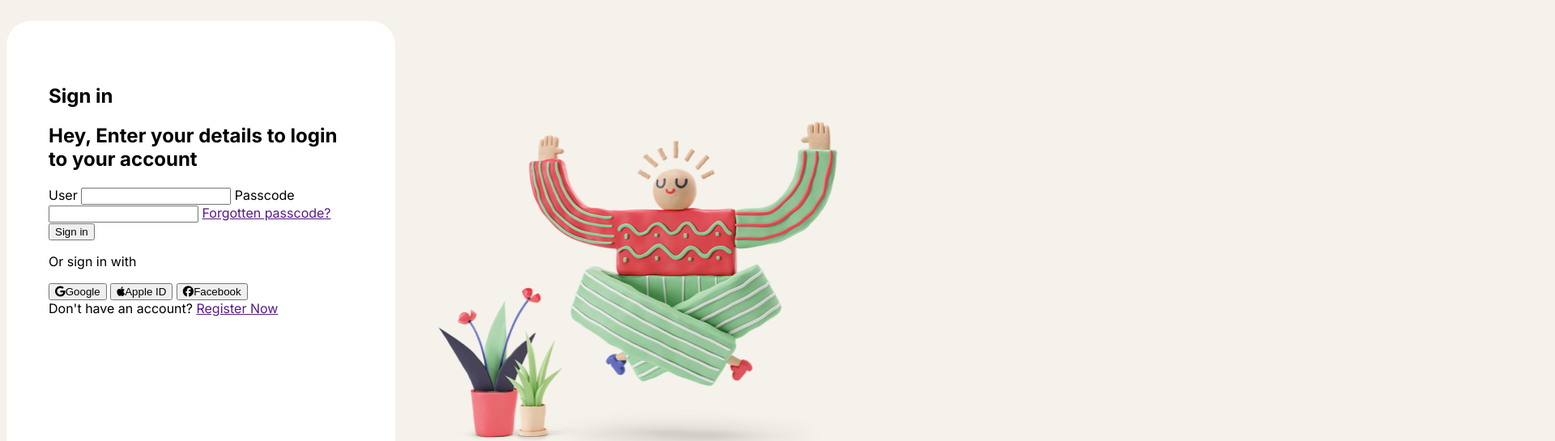
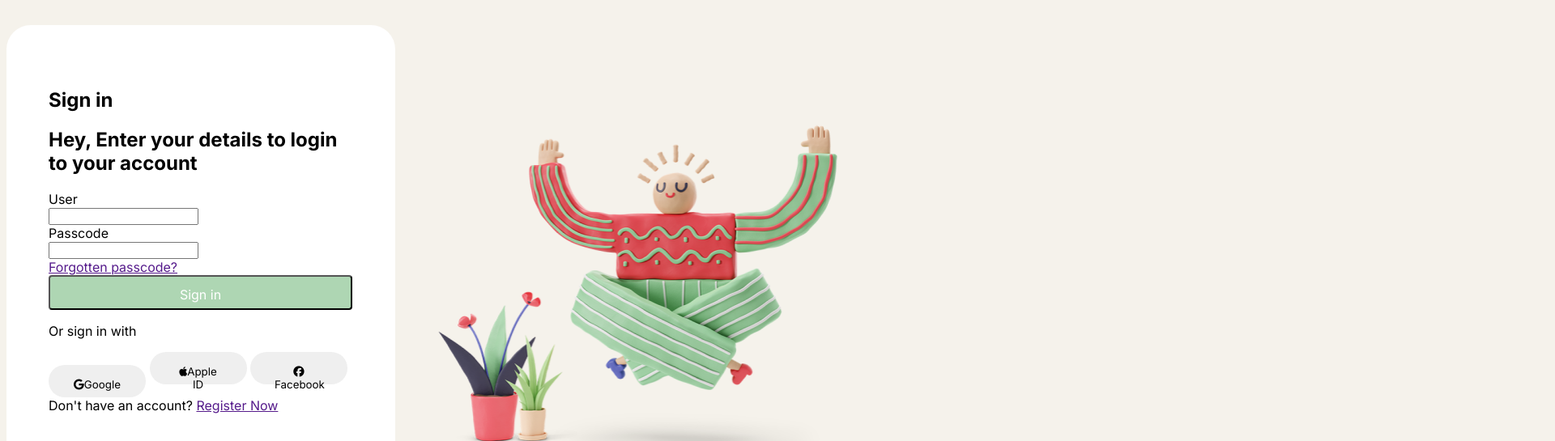
Before and after one commit to annie-uchiha/Figma-Practice, a plain HTML site: page index.html in a window 1280 px wide. Shown: the part 160-705 px from the top of the page at 81% size, 1920 px wide, since content can reach past the window. Drawn offline with Linux system fonts and the light colour scheme.

Commit message:
getting there

```diff
--- a/css/style.css
+++ b/css/style.css
@@ -3,12 +3,36 @@
 }
 
 header {
-  padding: 18.5px 70px 18.5px 2000px;
+  padding: 18.5px 70px 18.5px 1900px;
 }
 
 body {
   background-color: #f5f2eb;
   font-family: "Inter", sans-serif;
+}
+
+.font-size-12 {
+  font-size: 12px;
+}
+
+.font-size-16 {
+  font-size: 16px;
+}
+
+.font-weight-regular {
+  font-weight: 400;
+}
+
+.font-weight-medium {
+  font-weight: 500;
+}
+
+.font-weight-bold {
+  font-weight: 700;
+}
+
+button {
+  font-family: inherit;
 }
 
 .landing-page {
@@ -28,3 +52,26 @@ img {
   width: 600px;
   height: 600px;
 }
+
+.input-field {
+  display: block;
+}
+
+#sign-in-btn-form {
+  background-color: #aed6b3;
+  color: #ffffff;
+  font-size: 16px;
+  width: 375px;
+  height: 43px;
+  padding: 12px 18px;
+  border-radius: 4px;
+}
+
+.social-media-btn {
+  width: 120px;
+  height: 40px;
+  border: 1px;
+  border-radius: 40px;
+  padding: 16px 30px;
+  color: #000000;
+}
--- a/index.html
+++ b/index.html
@@ -1,22 +1,16 @@
 <!DOCTYPE html>
 <html lang="en">
+
 <head>
     <meta charset="UTF-8" />
     <meta name="viewport" content="width=device-width, initial-scale=1.0" />
     <title>Figma Landing Page</title>
-    <link
-      rel="stylesheet"
-      href="https://cdnjs.cloudflare.com/ajax/libs/font-awesome/6.5.1/css/all.min.css"
+    <link rel="stylesheet" href="https://cdnjs.cloudflare.com/ajax/libs/font-awesome/6.5.1/css/all.min.css"
         integrity="sha512-DTOQO9RWCH3ppGqcWaEA1BIZOC6xxalwEsw9c2QQeAIftl+Vegovlnee1c9QX4TctnWMn13TZye+giMm8e2LwA=="
-      crossorigin="anonymous"
-      referrerpolicy="no-referrer"
-    />
+        crossorigin="anonymous" referrerpolicy="no-referrer" />
     <link rel="preconnect" href="https://fonts.googleapis.com" />
     <link rel="preconnect" href="https://fonts.gstatic.com" crossorigin />
-    <link
-      href="https://fonts.googleapis.com/css2?family=Inter:wght@400;500;700&display=swap"
-      rel="stylesheet"
-    />
+    <link href="https://fonts.googleapis.com/css2?family=Inter:wght@400;500;700&display=swap" rel="stylesheet" />
     <link rel="stylesheet" href="./css/style.css" type="text/css" />
 </head>
 
@@ -43,20 +37,26 @@
             <h2>Hey, Enter your details to login to your account</h2>
             <section id="signin-form">
                 <form action="" method="post">
-            <label for="user">User</label>
+                    <label for="user" class="input-field">User</label>
                     <input type="text" name="user" id="user" />
-            <label for="passcode">Passcode</label>
+                    <label for="passcode" class="input-field">Passcode</label>
                     <input type="password" name="passcode" id="passcode" />
-            <a href="">Forgotten passcode?</a>
-            <button type="submit">Sign in</button>
+                    <a href="" class="input-field">Forgotten passcode?</a>
+                    <button type="submit" id="sign-in-btn-form">Sign in</button>
                 </form>
             </section>
             <section id="signin-social-media-options">
                 <p>Or sign in with</p>
                 <div id="social-media-buttons">
-            <button><i class="fa-brands fa-google"></i>Google</button>
-            <button><i class="fa-brands fa-apple"></i>Apple ID</button>
-            <button><i class="fa-brands fa-facebook"></i>Facebook</button>
+                    <button class="social-media-btn">
+                        <i class="fa-brands fa-google"></i>Google
+                    </button>
+                    <button class="social-media-btn">
+                        <i class="fa-brands fa-apple"></i>Apple ID
+                    </button>
+                    <button class="social-media-btn">
+                        <i class="fa-brands fa-facebook"></i>Facebook
+                    </button>
                 </div>
                 <div>
                     <span>Don't have an account?</span>
@@ -69,4 +69,5 @@
         </section>
     </main>
 </body>
+
 </html>
```
Lines whose indentation alone changed are shown as unchanged.
